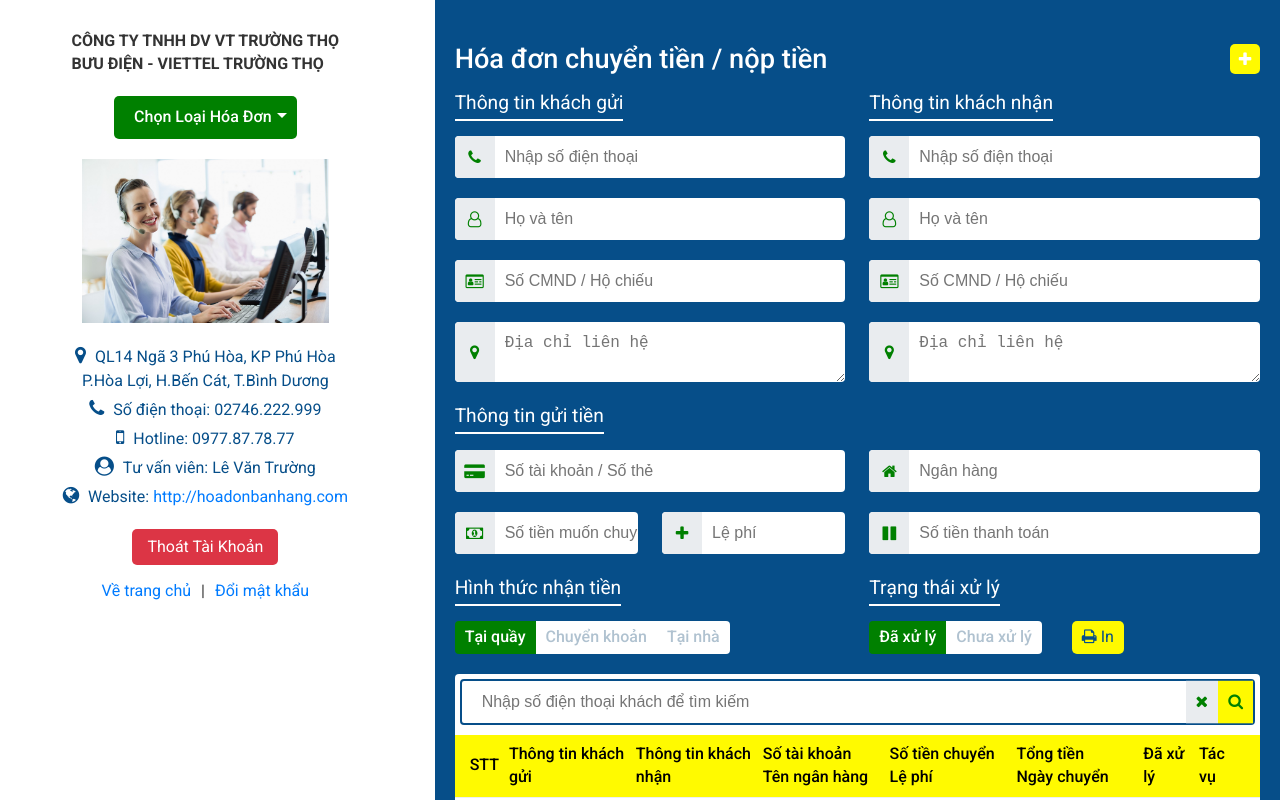
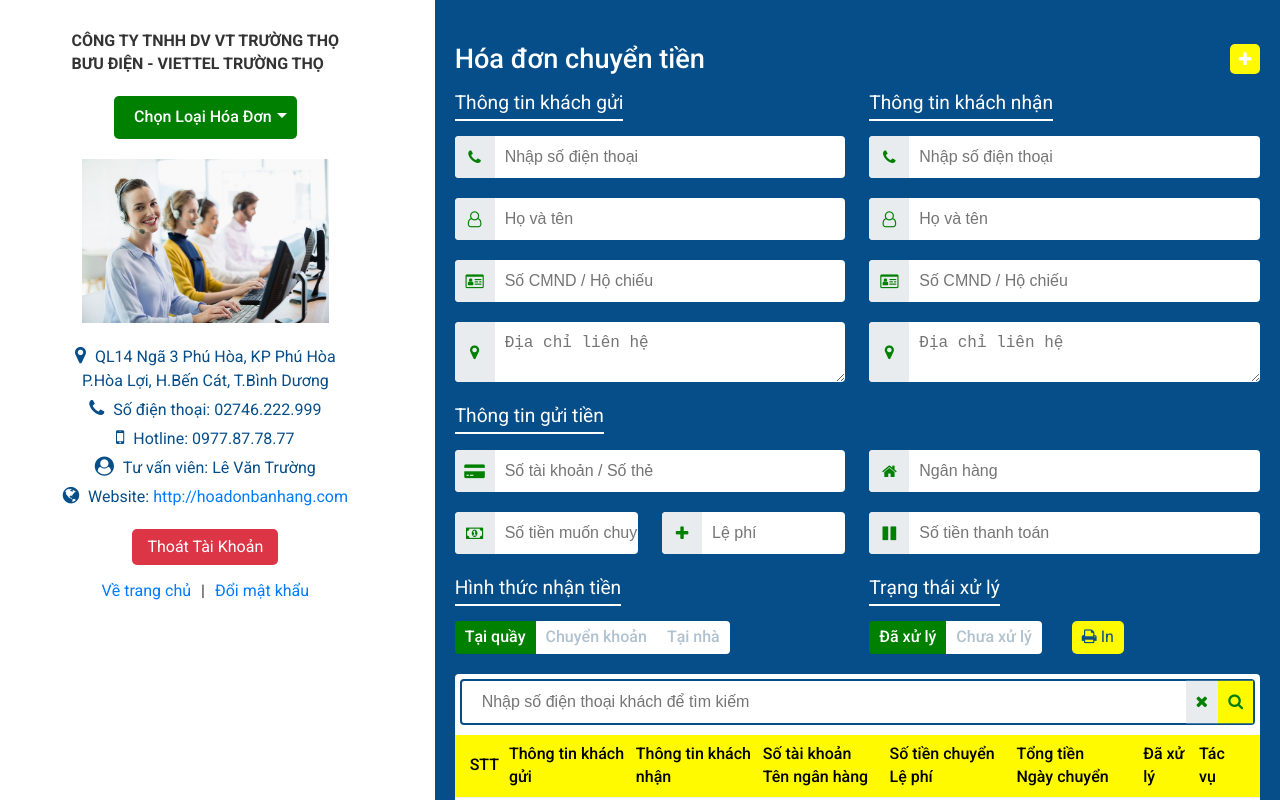
Before and after one commit to tranphucthoai/tpt-bill, a plain HTML site: page index.html in a window 1280 px wide. Shown: the top 800 px of the page. Drawn offline with Linux system fonts and the light colour scheme.

Commit message:
commit 1234

```diff
--- a/Content/scss/style.scss
+++ b/Content/scss/style.scss
@@ -282,6 +282,7 @@
                 display: flex;
                 justify-content: space-between;
                 align-items: center;
+                flex-wrap: wrap;
                 padding: 10px 0px;
 
                 .box-title {
--- a/index.html
+++ b/index.html
@@ -215,7 +215,7 @@
                                         </label>
                                         <div class="box-title">
                                             <h2>
-                                                Hóa đơn chuyển tiền / nộp tiền
+                                                Hóa đơn chuyển tiền
                                             </h2>
                                         </div>
                                         <div class="add-btn">
```
Also changed, not shown: Content/css/style.css, 1 other file.
